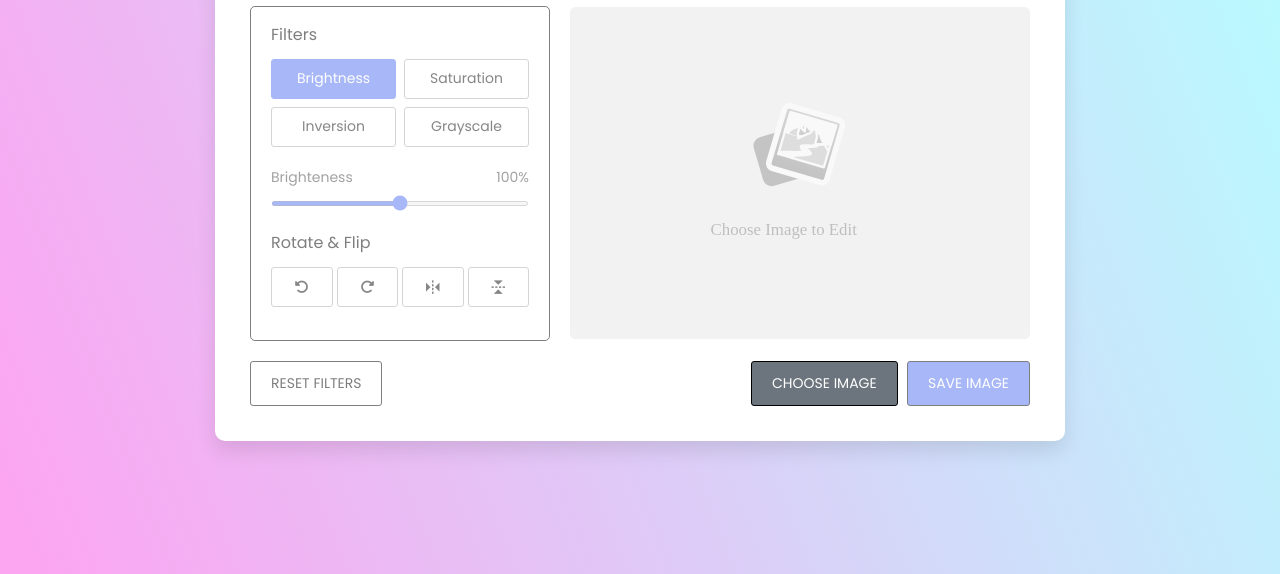
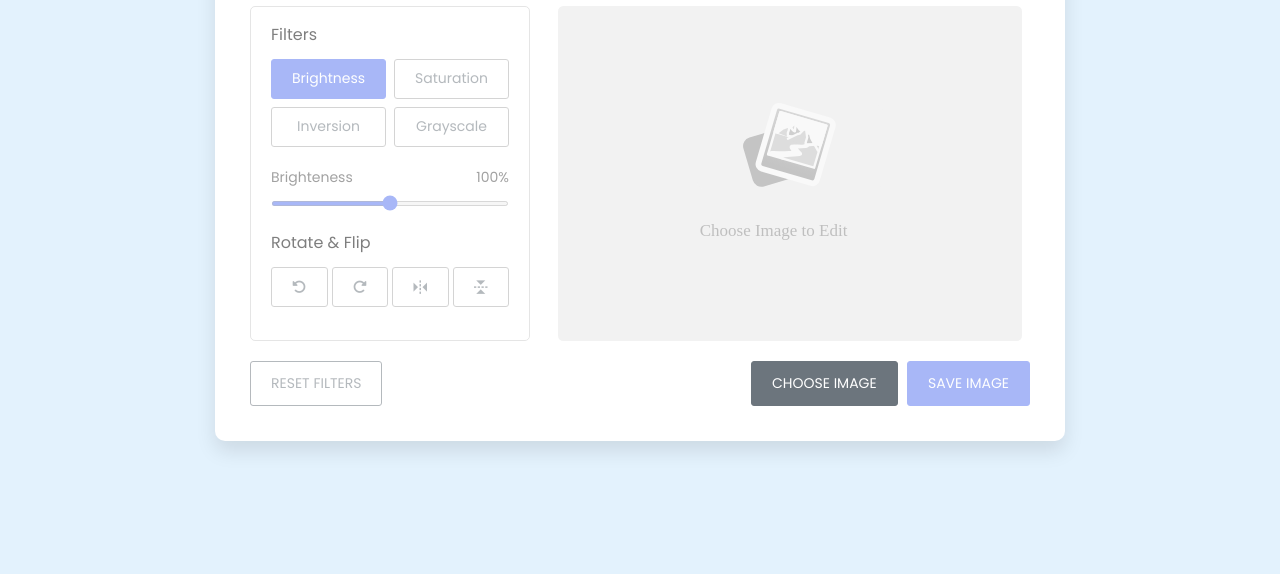
Before and after one commit to chakri31089/Image_Editor, a plain HTML site: page index.html in a window 1280 px wide. Shown: the part 226-800 px from the top of the page. Drawn offline with nearby package versions, Linux system fonts and the light colour scheme.

Commit message:
Update style.css

```diff
--- a/style.css
+++ b/style.css
@@ -6,14 +6,13 @@
   box-sizing: border-box;
   font-family: 'Poppins', sans-serif;
 }
-
 body{
   display: flex;
   padding: 10px;
   min-height: 100vh;
   align-items: center;
   justify-content: center;
-  background: linear-gradient(68.6deg, rgb(252, 165, 241) 1.8%, rgb(181, 255, 255) 100.5%);
+  background: #E3F2FD;
 }
 .container{
   width: 850px;
@@ -28,7 +27,11 @@ body{
   opacity: 0.5;
   pointer-events: none;
 }
-
+.container h2{
+  margin-top: -8px;
+  font-size: 22px;
+  font-weight: 500;
+}
 .container .wrapper{
   display: flex;
   margin: 20px 0;
@@ -36,9 +39,9 @@ body{
 }
 .wrapper .editor-panel{
   padding: 15px 20px;
-  width: 300px;
+  width: 280px;
   border-radius: 5px;
-  border: 1px solid #000000;
+  border: 1px solid #ccc;
 }
 .editor-panel .title{
   display: block;
@@ -54,7 +57,7 @@ body{
   outline: none;
   height: 40px;
   font-size: 14px;
-  color: #0f1010;
+  color: #6C757D;
   background: #fff;
   border-radius: 3px;
   margin-bottom: 8px;
@@ -64,7 +67,7 @@ body{
   width: calc(100% / 2 - 4px);
 }
 .editor-panel button:hover{
-  background: #222222;
+  background: #f5f5f5;
 }
 .filter button.active{
   color: #fff;
@@ -99,9 +102,9 @@ body{
   font-size: 18px;
 }
 .rotate .options button:active{
-  color: #000000;
-  background: #000000;
-  border-color: #000000;
+  color: #fff;
+  background: #5372F0;
+  border-color: #5372F0;
 }
 .wrapper .preview-img{
   flex-grow: 1;
@@ -131,21 +134,21 @@ body{
   text-transform: uppercase;
 }
 .controls .reset-filter{
-  color: #000000;
-  border: 1px solid #000000;
+  color: #6C757D;
+  border: 1px solid #6C757D;
 }
 .controls .reset-filter:hover{
   color: #fff;
-  background: #000000;
+  background: #6C757D;
 }
 .controls .choose-img{
   background: #6C757D;
-  border: 1px solid #000000;
+  border: 1px solid #6C757D;
 }
 .controls .save-img{
   margin-left: 5px;
   background: #5372F0;
-  border: 1px solid #000000;
+  border: 1px solid #5372F0;
 }
 
 @media screen and (max-width: 760px) {
```
